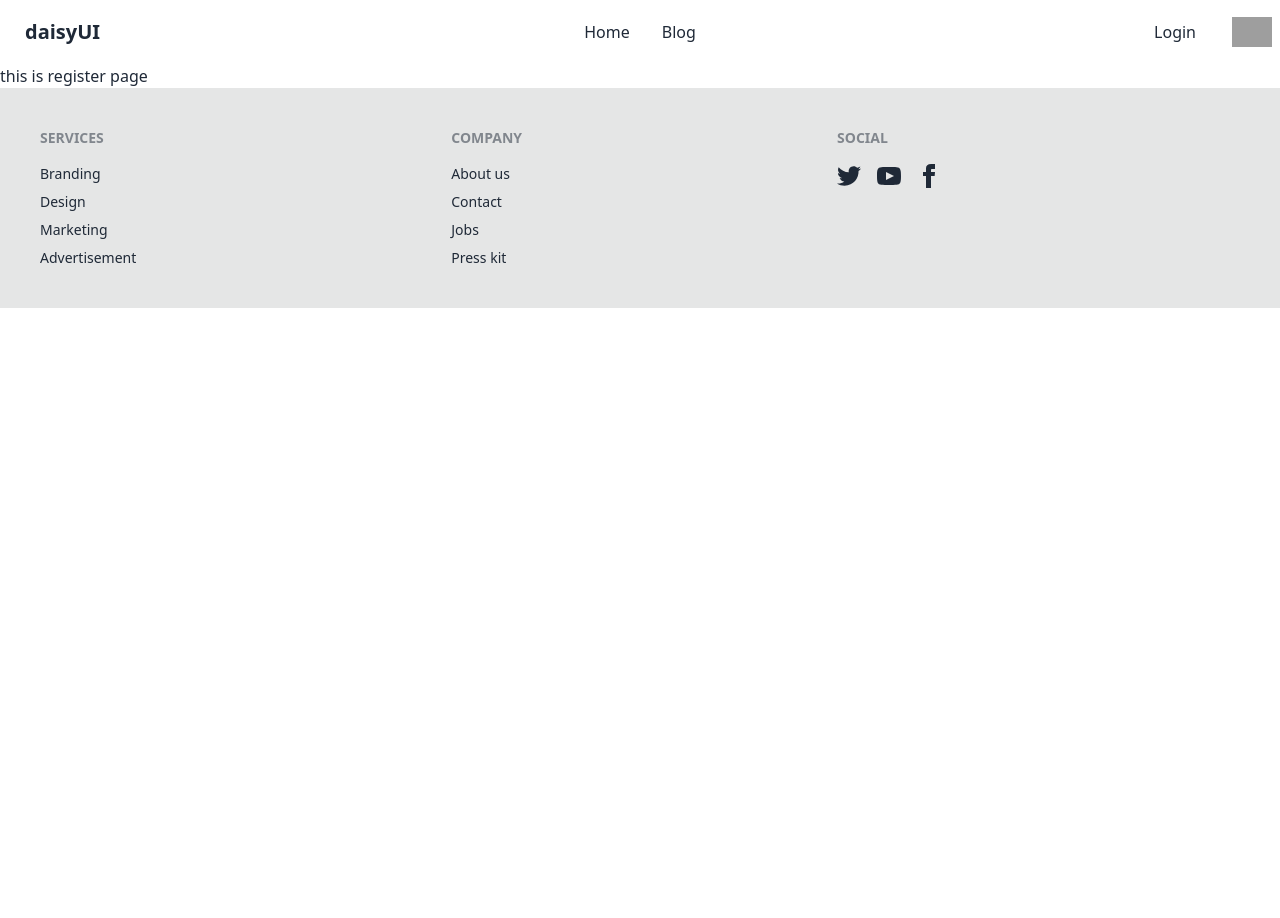
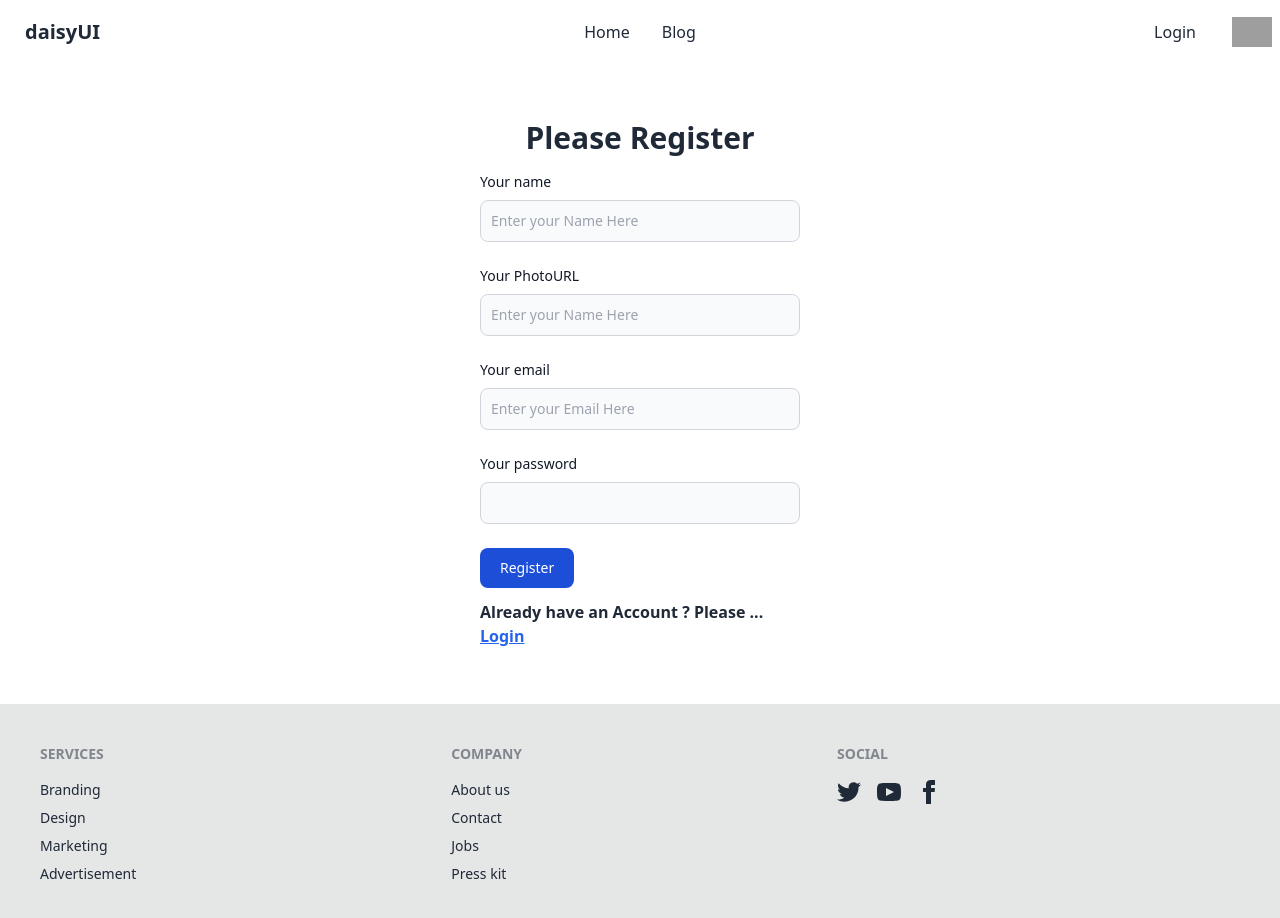
Before and after one commit to REFATBHUYAN/Food-Haven, a React (Vite) app: page /register in a window 1280 px wide. Shown: the top 918 px of the page. Before the commit the page ends 800 px from the top, so only its background shows below. Built offline with nearby package versions, Linux system fonts and the light colour scheme; no server answers; grey boxes are pictures that could not be loaded.

Commit message:
user and login photo name update done

```diff
--- a/src/Pages/Login.jsx
+++ b/src/Pages/Login.jsx
@@ -1,9 +1,11 @@
-import React, { useContext } from "react";
+import React, { useContext, useState } from "react";
 import { FaGithubSquare, FaGoogle } from "react-icons/fa";
 import { AuthContext } from "../Provider/AuthProvider";
+import { Link } from "react-router-dom";
 
 const Login = () => {
-    const {googleSingIn, githubSingIn} = useContext(AuthContext);
+    const [err, setErr] = useState('');
+    const {googleSingIn, githubSingIn, loginUser} = useContext(AuthContext);
 
     const googleLogin = () =>{
         googleSingIn()
@@ -13,6 +15,7 @@ const Login = () => {
         })
         .catch(error =>{
             const errorMessage = error.message;
+            setErr(error.message)
             console.log(errorMessage);
         })
     }
@@ -24,13 +27,32 @@ const Login = () => {
         })
         .catch(error =>{
             const errorMessage = error.message;
+            setErr(error.message)
             console.log(errorMessage);
         })
+    }
+    const hangleLogin =(e) =>{
+      e.preventDefault();
+      const form = e.target;
+      const email = form.email.value;
+      const password = form.password.value;
+      console.log(email, password);
+      setErr('');
+      loginUser(email, password)
+      .then(result =>{
+        const loogedUser = result.user;
+        form.reset();
+        console.log(loogedUser);
+      })
+      .catch(error =>{
+        console.log(error);
+        setErr(error.message)
+      })
     }
 
   return (
     <div className="w-3/4 md:w-1/4 mx-auto my-14">
-      <form>
+      <form onSubmit={hangleLogin}>
         <h1 className="text-center font-bold text-3xl my-4">Please Login</h1>
         <div className="mb-6">
           <label
@@ -42,6 +64,7 @@ const Login = () => {
           <input
             type="email"
             id="email"
+             name="email"
             className="bg-gray-50 border border-gray-300 text-gray-900 text-sm rounded-lg focus:ring-blue-500 focus:border-blue-500 block w-full p-2.5 dark:bg-gray-700 dark:border-gray-600 dark:placeholder-gray-400 dark:text-white dark:focus:ring-blue-500 dark:focus:border-blue-500"
             placeholder="Enter your Email Here"
             required
@@ -57,39 +80,25 @@ const Login = () => {
           <input
             type="password"
             id="password"
+            name="password"
             className="bg-gray-50 border border-gray-300 text-gray-900 text-sm rounded-lg focus:ring-blue-500 focus:border-blue-500 block w-full p-2.5 dark:bg-gray-700 dark:border-gray-600 dark:placeholder-gray-400 dark:text-white dark:focus:ring-blue-500 dark:focus:border-blue-500"
             required
           />
-        </div>
-        <div className="flex items-start mb-6">
-          <div className="flex items-center h-5">
-            <input
-              id="remember"
-              type="checkbox"
-              value=""
-              className="w-4 h-4 border border-gray-300 rounded bg-gray-50 focus:ring-3 focus:ring-blue-300 dark:bg-gray-700 dark:border-gray-600 dark:focus:ring-blue-600 dark:ring-offset-gray-800 dark:focus:ring-offset-gray-800"
-              required
-            />
-          </div>
-          <label
-            htmlFor="remember"
-            className="ml-2 text-sm font-medium text-gray-900 dark:text-gray-300"
-          >
-            Remember me
-          </label>
         </div>
         <button
           type="submit"
           className="text-white bg-blue-700 hover:bg-blue-800 focus:ring-4 focus:outline-none focus:ring-blue-300 font-medium rounded-lg text-sm w-full sm:w-auto px-5 py-2.5 text-center dark:bg-blue-600 dark:hover:bg-blue-700 dark:focus:ring-blue-800"
         >
-          Submit
+          Login
         </button>
+        <p className="font-bold mt-3">Don't have any Account ? Please ... <Link to='/register' className="text-blue-600 underline">Register</Link> </p>
       </form>
       <div className="my-5">
         <button onClick={googleLogin} className="flex font-bold items-center justify-center gap-4 border rounded-md w-full mx-auto py-2 text-center"> <FaGoogle></FaGoogle> Login With Google</button>
         <button onClick={githubLogin} className="flex font-bold items-center justify-center gap-4 border rounded-md w-full mx-auto py-2 text-center mt-4"> <FaGithubSquare></FaGithubSquare> Login With Github</button>
 
       </div>
+      <div className="text-red-600 my-4 font-bold">{err}</div>
     </div>
   );
 };
--- a/src/Pages/Register.jsx
+++ b/src/Pages/Register.jsx
@@ -1,11 +1,122 @@
-import React from 'react';
+import React, { useContext, useState } from "react";
+import { Link } from "react-router-dom";
+import { AuthContext } from "../Provider/AuthProvider";
 
 const Register = () => {
-    return (
-        <div>
-            <h1>this is register page</h1>
+  const { createUser, updateUser } = useContext(AuthContext);
+  const [err, setErr] = useState("");
+
+  const resterUser = (e) => {
+    e.preventDefault();
+    const form = e.target;
+    const name = form.name.value;
+    const photo = form.photo.value;
+    const email = form.email.value;
+    const password = form.password.value;
+    setErr("");
+    if (password.length < 6) {
+      setErr("Password should be at least 6 characters");
+      return;
+    }
+    console.log(name, photo, email, password);
+    createUser(email, password)
+      .then((result) => {
+        const createdUser = result.user;
+        form.reset();
+        // console.log(createdUser);
+      })
+      .catch((error) => {
+        console.log(error);
+      });
+
+    updateUser(name, photo)
+      .then(() => {console.log('user updated')})
+      .catch((error) => console.log(error));
+  };
+
+  return (
+    <div className="w-3/4 md:w-1/4 mx-auto my-14">
+      <form onSubmit={resterUser}>
+        <h1 className="text-center font-bold text-3xl my-4">Please Register</h1>
+        <div className="mb-6">
+          <label
+            htmlFor="name"
+            className="block mb-2 text-sm font-medium text-gray-900 dark:text-white"
+          >
+            Your name
+          </label>
+          <input
+            type="text"
+            id="name"
+            name="name"
+            className="bg-gray-50 border border-gray-300 text-gray-900 text-sm rounded-lg focus:ring-blue-500 focus:border-blue-500 block w-full p-2.5 dark:bg-gray-700 dark:border-gray-600 dark:placeholder-gray-400 dark:text-white dark:focus:ring-blue-500 dark:focus:border-blue-500"
+            placeholder="Enter your Name Here"
+            required
+          />
         </div>
-    );
+        <div className="mb-6">
+          <label
+            htmlFor="photo"
+            className="block mb-2 text-sm font-medium text-gray-900 dark:text-white"
+          >
+            Your PhotoURL
+          </label>
+          <input
+            type="text"
+            id="photo"
+            name="photo"
+            className="bg-gray-50 border border-gray-300 text-gray-900 text-sm rounded-lg focus:ring-blue-500 focus:border-blue-500 block w-full p-2.5 dark:bg-gray-700 dark:border-gray-600 dark:placeholder-gray-400 dark:text-white dark:focus:ring-blue-500 dark:focus:border-blue-500"
+            placeholder="Enter your Name Here"
+            required
+          />
+        </div>
+        <div className="mb-6">
+          <label
+            htmlFor="email"
+            className="block mb-2 text-sm font-medium text-gray-900 dark:text-white"
+          >
+            Your email
+          </label>
+          <input
+            type="email"
+            id="email"
+            name="email"
+            className="bg-gray-50 border border-gray-300 text-gray-900 text-sm rounded-lg focus:ring-blue-500 focus:border-blue-500 block w-full p-2.5 dark:bg-gray-700 dark:border-gray-600 dark:placeholder-gray-400 dark:text-white dark:focus:ring-blue-500 dark:focus:border-blue-500"
+            placeholder="Enter your Email Here"
+            required
+          />
+        </div>
+        <div className="mb-6">
+          <label
+            htmlFor="password"
+            className="block mb-2 text-sm font-medium text-gray-900 dark:text-white"
+          >
+            Your password
+          </label>
+          <input
+            type="password"
+            id="password"
+            name="password"
+            className="bg-gray-50 border border-gray-300 text-gray-900 text-sm rounded-lg focus:ring-blue-500 focus:border-blue-500 block w-full p-2.5 dark:bg-gray-700 dark:border-gray-600 dark:placeholder-gray-400 dark:text-white dark:focus:ring-blue-500 dark:focus:border-blue-500"
+            required
+          />
+        </div>
+        <button
+          type="submit"
+          className="text-white bg-blue-700 hover:bg-blue-800 focus:ring-4 focus:outline-none focus:ring-blue-300 font-medium rounded-lg text-sm w-full sm:w-auto px-5 py-2.5 text-center dark:bg-blue-600 dark:hover:bg-blue-700 dark:focus:ring-blue-800"
+        >
+          Register
+        </button>
+        <p className="font-bold mt-3">
+          Already have an Account ? Please ...{" "}
+          <Link to="/login" className="text-blue-600 underline">
+            Login
+          </Link>{" "}
+        </p>
+      </form>
+      <div className="text-red-600 my-4 font-bold">{err}</div>
+    </div>
+  );
 };
 
 export default Register;
--- a/src/Provider/AuthProvider.jsx
+++ b/src/Provider/AuthProvider.jsx
@@ -1,5 +1,5 @@
-import React, { createContext } from 'react';
-import { GithubAuthProvider, GoogleAuthProvider, getAuth, signInWithPopup } from "firebase/auth";
+import React, { createContext, useEffect, useState } from 'react';
+import { GithubAuthProvider, GoogleAuthProvider, createUserWithEmailAndPassword, getAuth, onAuthStateChanged, signInWithEmailAndPassword, signInWithPopup, updateProfile } from "firebase/auth";
 import app from '../firebase/firebase.config';
 
 export const AuthContext = createContext(null);
@@ -9,7 +9,8 @@ const githubProvider = new GithubAuthProvider();
 const auth = getAuth(app);
 
 const AuthProvider = ({children}) => {
-    const user = {name : 'refat'};
+    const [user, setUser] = useState(null);
+    const [loading, setLoading] = useState(true);
 
     const googleSingIn =() =>{
         return signInWithPopup(auth, googleProvider)
@@ -17,10 +18,40 @@ const AuthProvider = ({children}) => {
     const githubSingIn = () =>{
         return signInWithPopup(auth, githubProvider)
     }
+    const createUser = (email, password) =>{
+        setLoading(true);
+        return createUserWithEmailAndPassword(auth, email, password);
+    }
+    const loginUser = (email, password) =>{
+        setLoading(true);
+        return signInWithEmailAndPassword(auth,email, password);
+    }
+    const updateUser = (name, photo) =>{
+        setLoading(true);
+        console.log(auth.currentUser);
+        return updateProfile(auth.currentUser,{
+            displayName: name,
+            photoURL: photo
+          })
+    }
+    useEffect(()=>{
+        const unsubscribe = onAuthStateChanged(auth, loggedUser =>{
+            console.log('user from useffect', loggedUser)
+            setUser(loggedUser);
+            setLoading(false);
+        })
+        return () =>{
+            unsubscribe();
+        }
+    },[])
+
     const authInfo = {
         user,
         googleSingIn,
-        githubSingIn
+        githubSingIn,
+        createUser,
+        updateUser,
+        loginUser
     };
     return (
         <AuthContext.Provider value={authInfo}>
```
